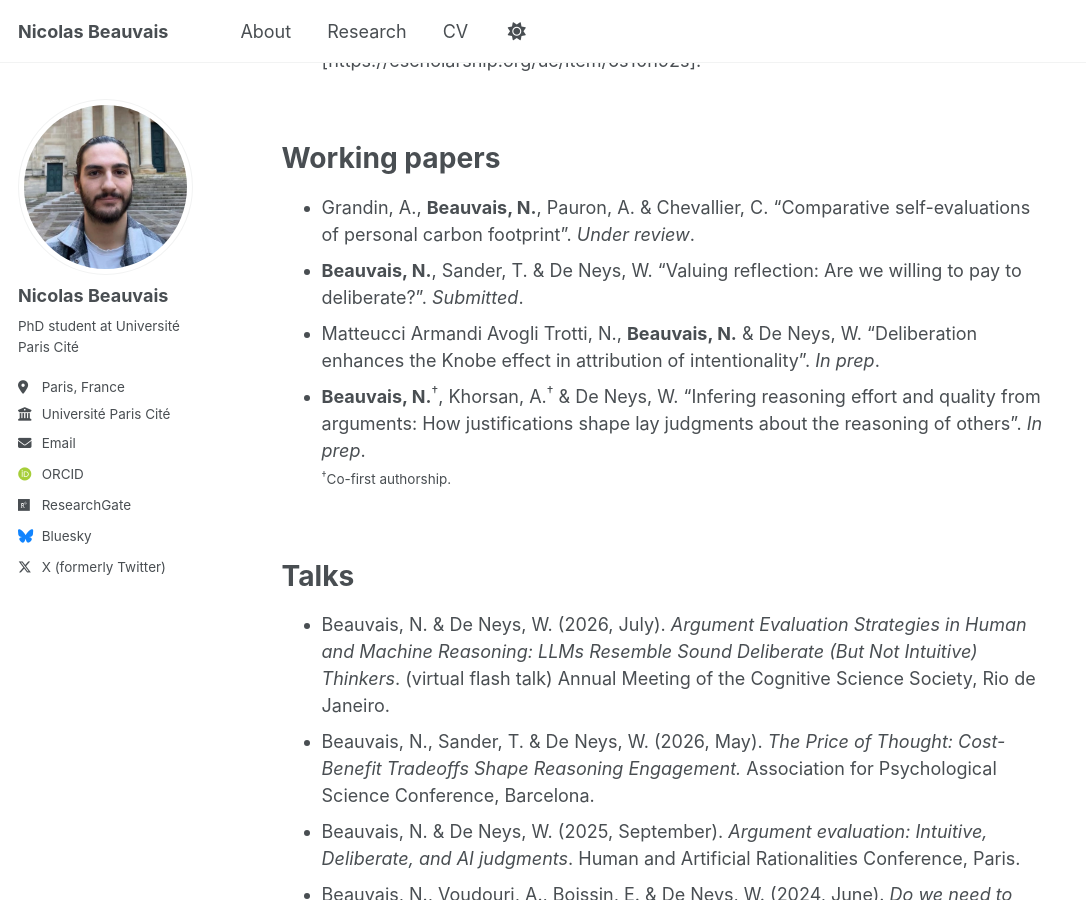
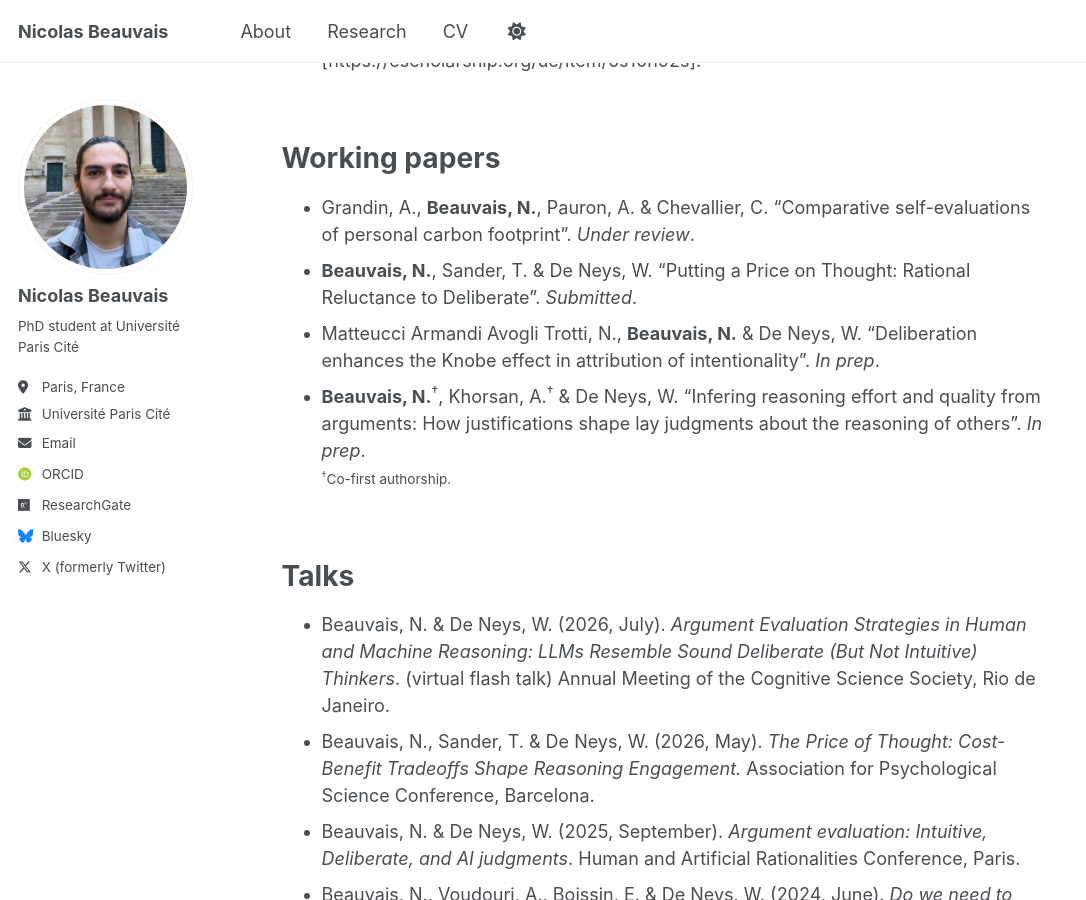
Before and after one commit to nbeauvais/nbeauvais.github.io, a Jekyll site: the page built from _pages/non-menu-page.md, in a window 1280 px wide and 900 px high, scrolled down 490 px. Shown: the whole window, without its empty margins (0-1086 px from the left). Built offline with Jekyll 4.4.1, drawn with Linux system fonts in a browser that asks for light colours; some web fonts are replaced; a script that is not in the unit is left out.

Commit message:
upd pay to delib title

```diff
--- a/_pages/non-menu-page.md
+++ b/_pages/non-menu-page.md
@@ -28,7 +28,7 @@ Working papers
 ======
 
 -   Grandin, A., **Beauvais, N.**, Pauron, A. & Chevallier, C. "Comparative self-evaluations of personal carbon footprint". *Under review*.
--   **Beauvais, N.**, Sander, T. & De Neys, W. "Valuing reflection: Are we willing to pay to deliberate?". *Submitted*.
+-   **Beauvais, N.**, Sander, T. & De Neys, W. "Putting a Price on Thought: Rational Reluctance to Deliberate". *Submitted*.
 -   Matteucci Armandi Avogli Trotti, N., **Beauvais, N.** & De Neys, W. "Deliberation enhances the Knobe effect in attribution of intentionality". *In prep*.
 -   **Beauvais, N.**<sup>†</sup>, Khorsan, A.<sup>†</sup> & De Neys, W. "Infering reasoning effort and quality from arguments: How justifications shape lay judgments about the reasoning of others". *In prep*.
 <br><small><sup>†</sup>Co-first authorship.</small>
```
